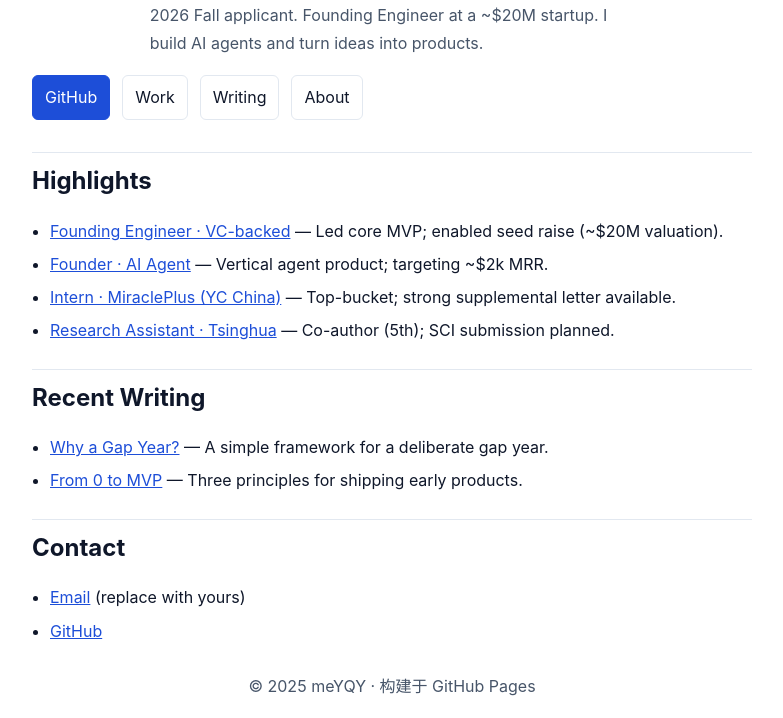
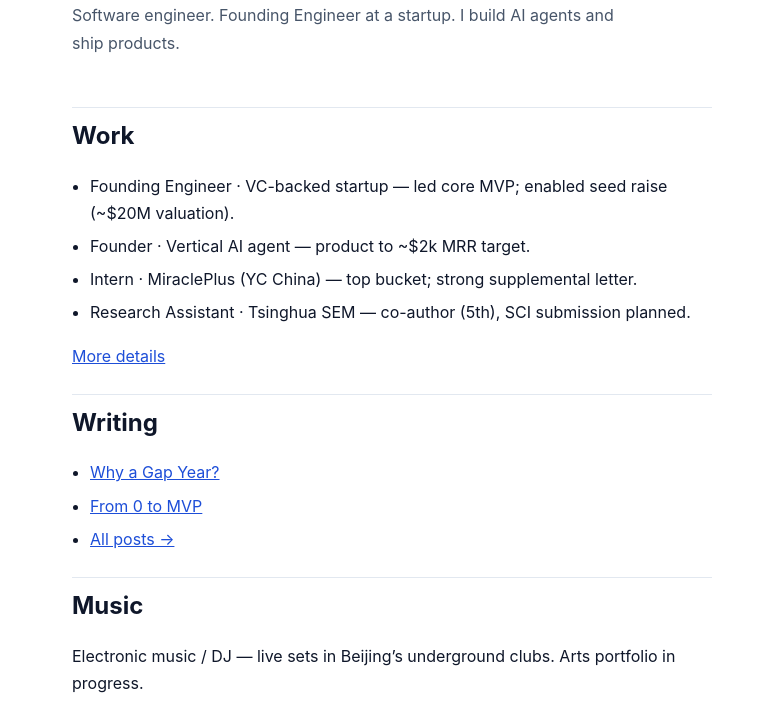
Before and after one commit to meYQY/meYQY.github.io, a plain HTML site: page index.html in a window 1280 px wide. Shown: the part 220-938 px from the top of the page, without its empty margins (248-1031 px from the left). Drawn offline with Linux system fonts and the light colour scheme.

Commit message:
refactor(home): single-page classic layout with anchored sections and understated copy

```diff
--- a/assets/style.css
+++ b/assets/style.css
@@ -30,7 +30,7 @@ body {
   background: var(--bg);
 }
 
-.container { width: 100%; max-width: 760px; margin: 0 auto; padding: 0 20px; }
+.container { width: 100%; max-width: 680px; margin: 0 auto; padding: 0 20px; }
 
 .site-header { border-bottom: 1px solid var(--border); background: var(--surface); }
 
@@ -50,12 +50,12 @@ a { color: var(--accent); text-decoration: underline; }
 a:hover { text-decoration-thickness: 2px; }
 .nav a { text-decoration: none; }
 
-.hero { padding: 32px 0 8px; text-align: left; }
+.hero { padding: 40px 0 8px; text-align: left; }
 .hero h1 {
   margin: 14px 0 8px;
   font-size: clamp(28px, 4vw, 42px);
 }
-.subtitle { color: var(--muted); margin: 0 auto 18px; max-width: 48ch; }
+.subtitle { color: var(--muted); margin: 0 0 18px; max-width: 56ch; }
 .accent { color: var(--accent); }
 
 .actions { display: flex; gap: 12px; flex-wrap: wrap; }
--- a/index.html
+++ b/index.html
@@ -20,42 +20,44 @@
         <nav class="nav">
           <a class="brand" href="/">meYQY</a>
           <div class="spacer"></div>
-          <a class="nav-link" href="/about.html">About</a>
-          <a class="nav-link" href="/work.html">Work</a>
-          <a class="nav-link" href="/writing/">Writing</a>
+          <a class="nav-link" href="#about">About</a>
+          <a class="nav-link" href="#work">Work</a>
+          <a class="nav-link" href="#writing">Writing</a>
+          <a class="nav-link" href="#music">Music</a>
           <a class="nav-link" href="#contact">Contact</a>
         </nav>
       </div>
     </header>
 
     <main class="container">
-      <section class="hero">
-        <h1>Hi, I’m <span class="accent">meYQY</span></h1>
-        <p class="subtitle">2026 Fall applicant. Founding Engineer at a ~$20M startup. I build AI agents and turn ideas into products.</p>
-        <div class="actions">
-          <a class="button primary" href="https://github.com/meYQY" target="_blank" rel="noreferrer">GitHub</a>
-          <a class="button" href="/work.html">Work</a>
-          <a class="button" href="/writing/">Writing</a>
-          <a class="button" href="/about.html">About</a>
-        </div>
+      <section id="about" class="hero">
+        <h1>meYQY</h1>
+        <p class="subtitle">Software engineer. Founding Engineer at a startup. I build AI agents and ship products.</p>
       </section>
 
-      <section class="card">
-        <h2>Highlights</h2>
+      <section id="work" class="card">
+        <h2>Work</h2>
         <ul class="links">
-          <li><a href="/work.html#founding-engineer">Founding Engineer · VC-backed</a> — Led core MVP; enabled seed raise (~$20M valuation).</li>
-          <li><a href="/work.html#ai-startup">Founder · AI Agent</a> — Vertical agent product; targeting ~$2k MRR.</li>
-          <li><a href="/work.html#miracleplus">Intern · MiraclePlus (YC China)</a> — Top-bucket; strong supplemental letter available.</li>
-          <li><a href="/work.html#tsinghua-ra">Research Assistant · Tsinghua</a> — Co-author (5th); SCI submission planned.</li>
+          <li>Founding Engineer · VC-backed startup — led core MVP; enabled seed raise (~$20M valuation).</li>
+          <li>Founder · Vertical AI agent — product to ~$2k MRR target.</li>
+          <li>Intern · MiraclePlus (YC China) — top bucket; strong supplemental letter.</li>
+          <li>Research Assistant · Tsinghua SEM — co-author (5th), SCI submission planned.</li>
+        </ul>
+        <p><a href="/work.html">More details</a></p>
+      </section>
+
+      <section id="writing" class="card">
+        <h2>Writing</h2>
+        <ul class="links">
+          <li><a href="/writing/gap-year.html">Why a Gap Year?</a></li>
+          <li><a href="/writing/from-0-to-mvp.html">From 0 to MVP</a></li>
+          <li><a href="/writing/">All posts →</a></li>
         </ul>
       </section>
 
-      <section class="card">
-        <h2>Recent Writing</h2>
-        <ul class="links">
-          <li><a href="/writing/gap-year.html">Why a Gap Year?</a> — A simple framework for a deliberate gap year.</li>
-          <li><a href="/writing/from-0-to-mvp.html">From 0 to MVP</a> — Three principles for shipping early products.</li>
-        </ul>
+      <section id="music" class="card">
+        <h2>Music</h2>
+        <p>Electronic music / DJ — live sets in Beijing’s underground clubs. Arts portfolio in progress.</p>
       </section>
 
       <section id="contact" class="card">
@@ -69,7 +71,7 @@
 
     <footer class="site-footer">
       <div class="container">
-        <p>© <span id="year"></span> meYQY · 构建于 GitHub Pages</p>
+        <p>© <span id="year"></span> meYQY</p>
       </div>
     </footer>
 
```
